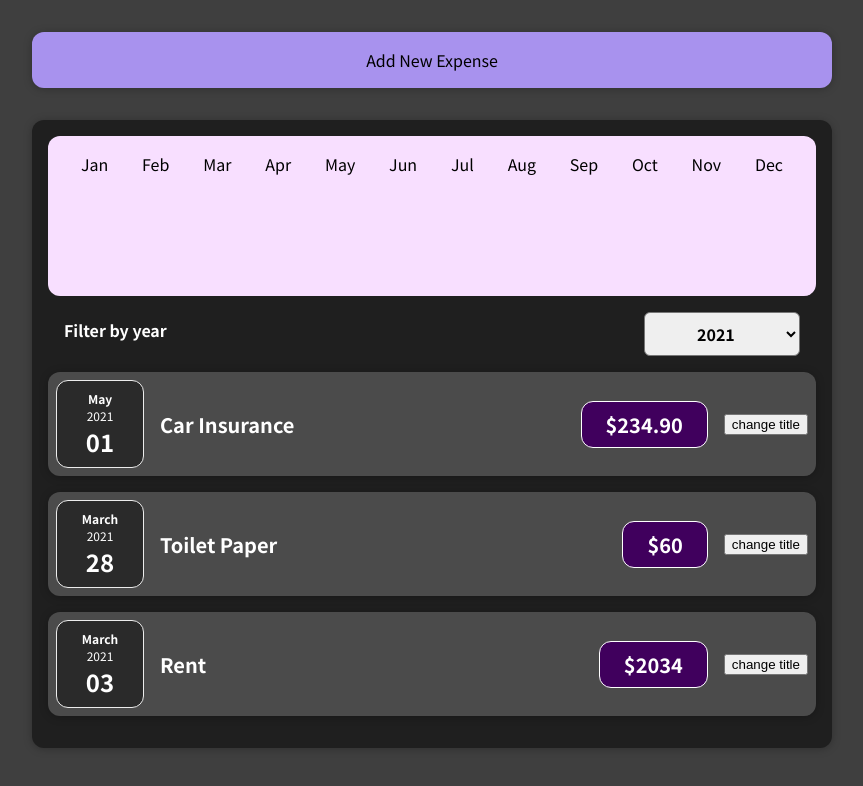
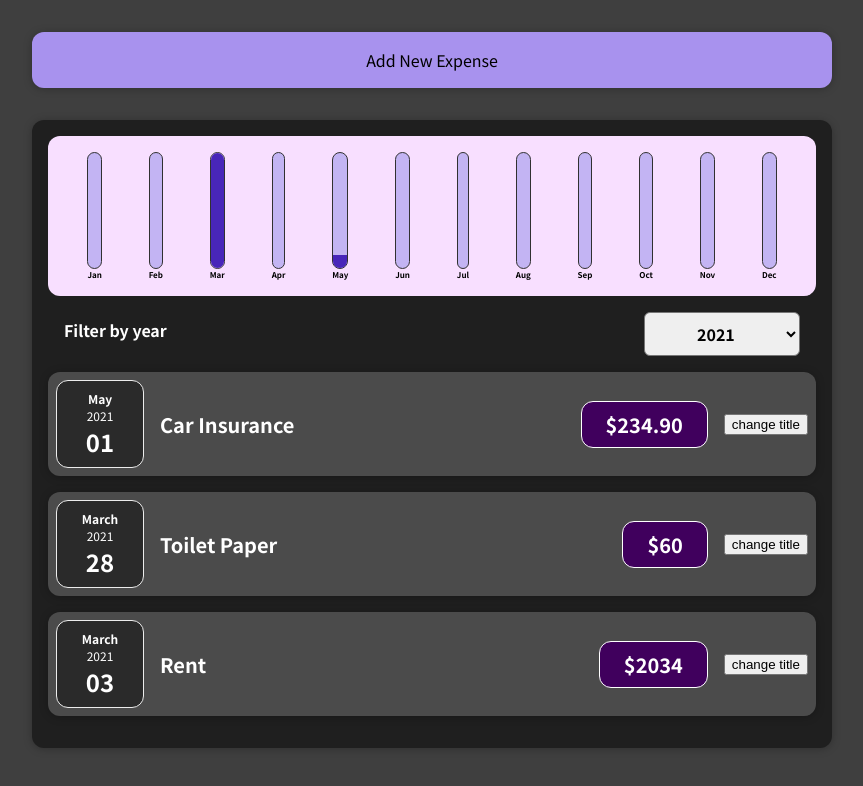
Before and after one commit to SuryaKrishnaMoorthy/expense-tracker, a React (Create React App) app: page / in a window 1280 px wide. Shown: the top 786 px of the page, without its empty margins (208-1071 px from the left). Built offline with nearby package versions, Linux system fonts and the light colour scheme.

Commit message:
add chartbar.css

```diff
--- a/src/components/Chart/ChartBar.css
+++ b/src/components/Chart/ChartBar.css
@@ -0,0 +1,30 @@
+.chart-bar {
+	height: 100%;
+	display: flex;
+	flex-direction: column;
+	align-items: center;
+}
+
+.chart-bar__inner {
+	height: 100%;
+  width: 100%;
+	border: 1px solid #313131;
+	border-radius: 12px;
+	background-color: #c3b4f3;
+	display: flex;
+	overflow: hidden;
+	flex-direction: column;
+	justify-content: flex-end;
+}
+
+.chart-bar__fill {
+	background-color: #4826b9;
+	width: 100%;
+	transition: all 0.3s ease-out;
+}
+
+.chart-bar__label {
+	font-weight: bold;
+	font-size: 0.5rem;
+	text-align: center;
+}
```
